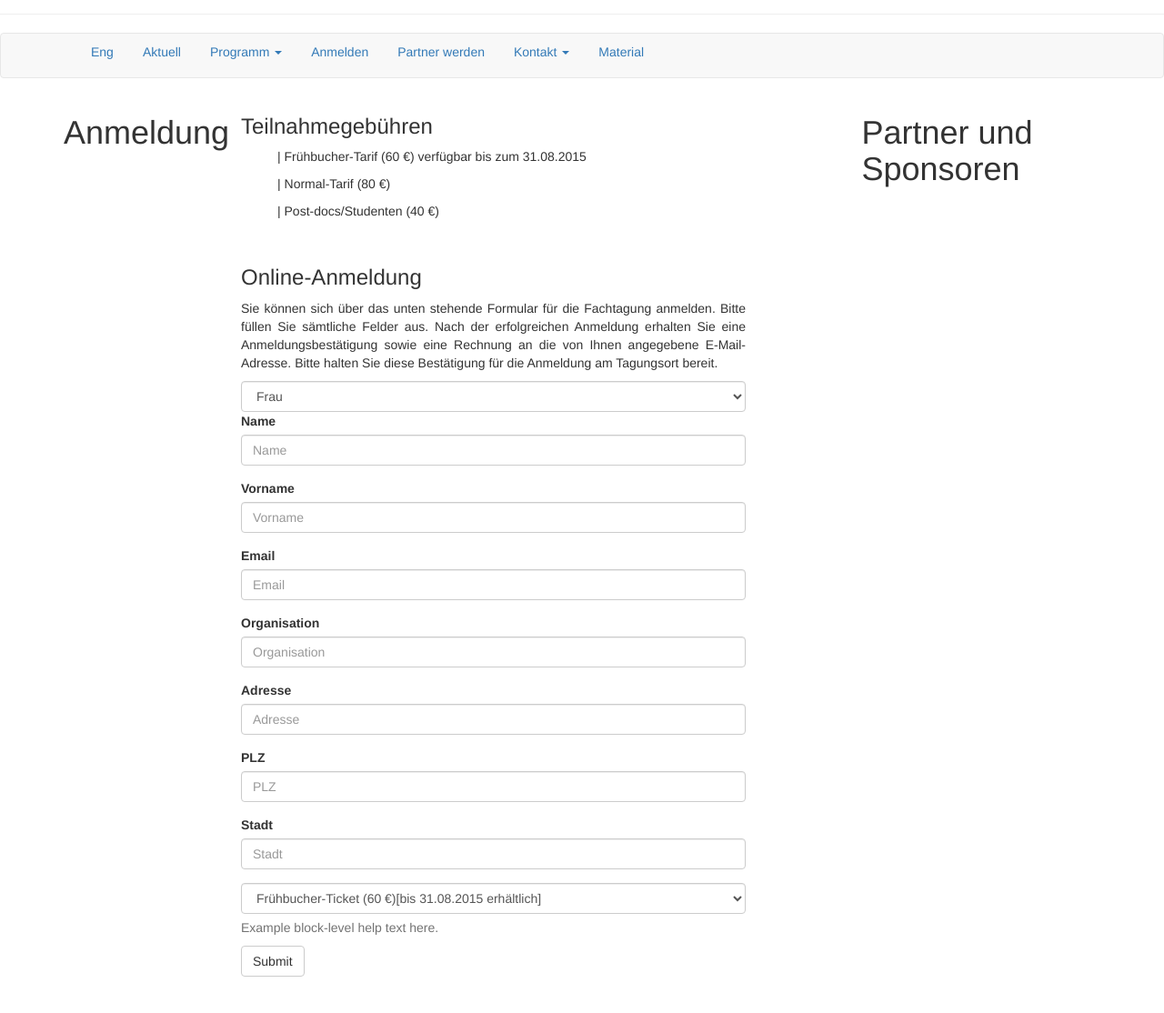
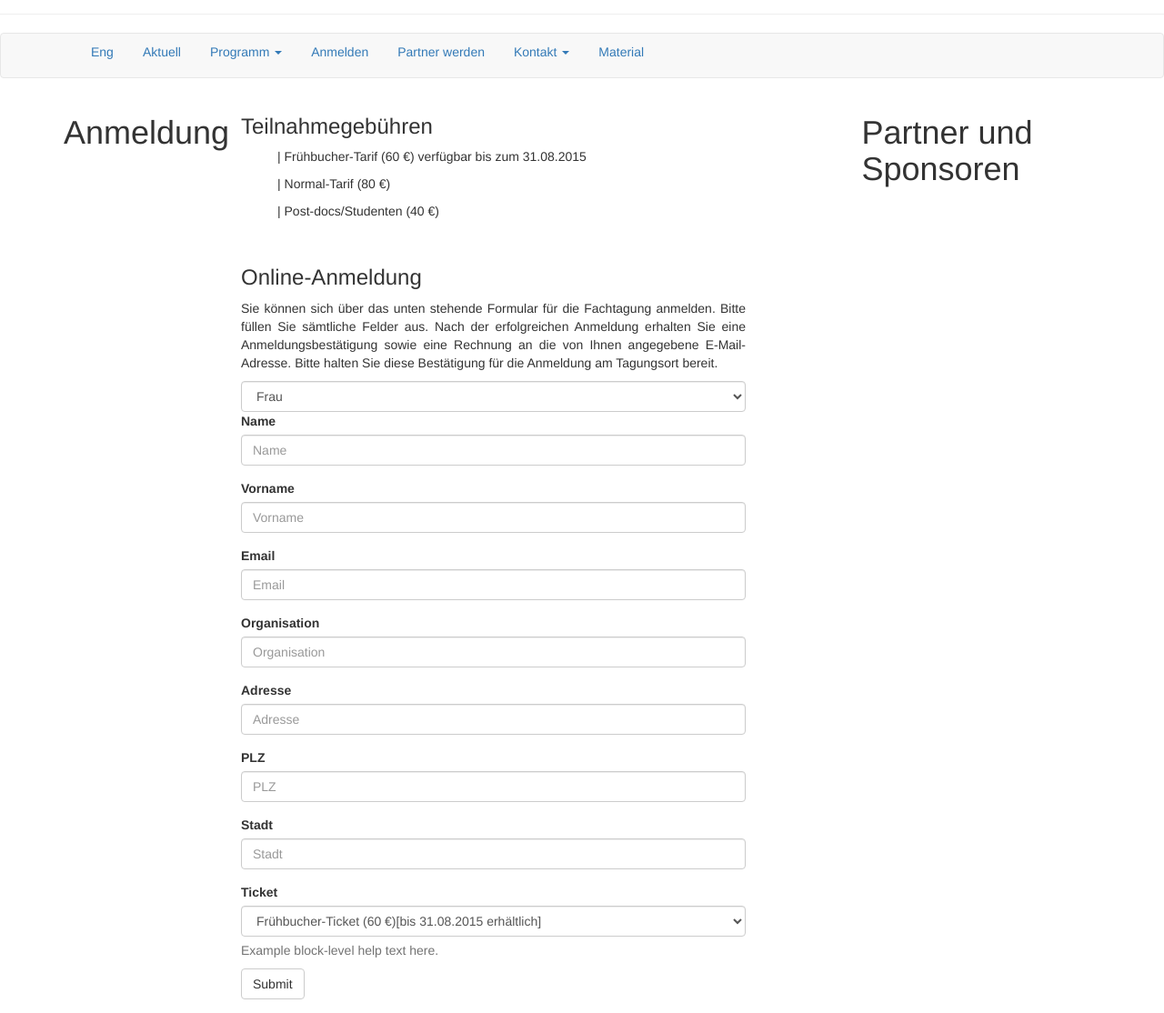
Before and after one commit to susedev/test, a Jekyll site: the page built from anmeldung.html, in a window 1280 px wide, cut to the strip 131-1245 px from the top of the page. Shown: the whole strip at 91% size. Built offline with Jekyll 4.4.1, drawn with Linux system fonts in a browser that asks for light colours; nearby versions of some CDN libraries; before the commit the page ends 1205 px from its top, so only the background shows below that.

Commit message:
Edit from JekyllCMS

```diff
--- a/anmeldung.html
+++ b/anmeldung.html
@@ -30,7 +30,9 @@ title: Anmeldung
 <div class="form-group"><label for="plz">PLZ</label> <input class="form-control" id="plz" placeholder="PLZ" type="text" /></div>
 
 <div class="form-group"><label for="stadt">Stadt</label> <input class="form-control" id="stadt" placeholder="Stadt" type="text" /></div>
-<select class="form-control"><option>Fr&uuml;hbucher-Ticket (60 &euro;)[bis 31.08.2015 erh&auml;ltlich]</option><option>Normal-Ticket (80 &euro;)</option><option>Postdocs/Studenten (40 &euro;)</option></select>
+
+<div class="form-group"><label for="ticket">Ticket</label><select class="form-control"><option>Fr&uuml;hbucher-Ticket (60 &euro;)[bis 31.08.2015 erh&auml;ltlich]</option><option>Normal-Ticket (80 &euro;)</option><option>Postdocs/Studenten (40 &euro;)</option></select>
 
 <p class="help-block">Example block-level help text here.</p>
-<button class="btn btn-default" type="submit">Submit</button></form>
+<button class="btn btn-default" type="submit">Submit</button></div>
+</form>
```
